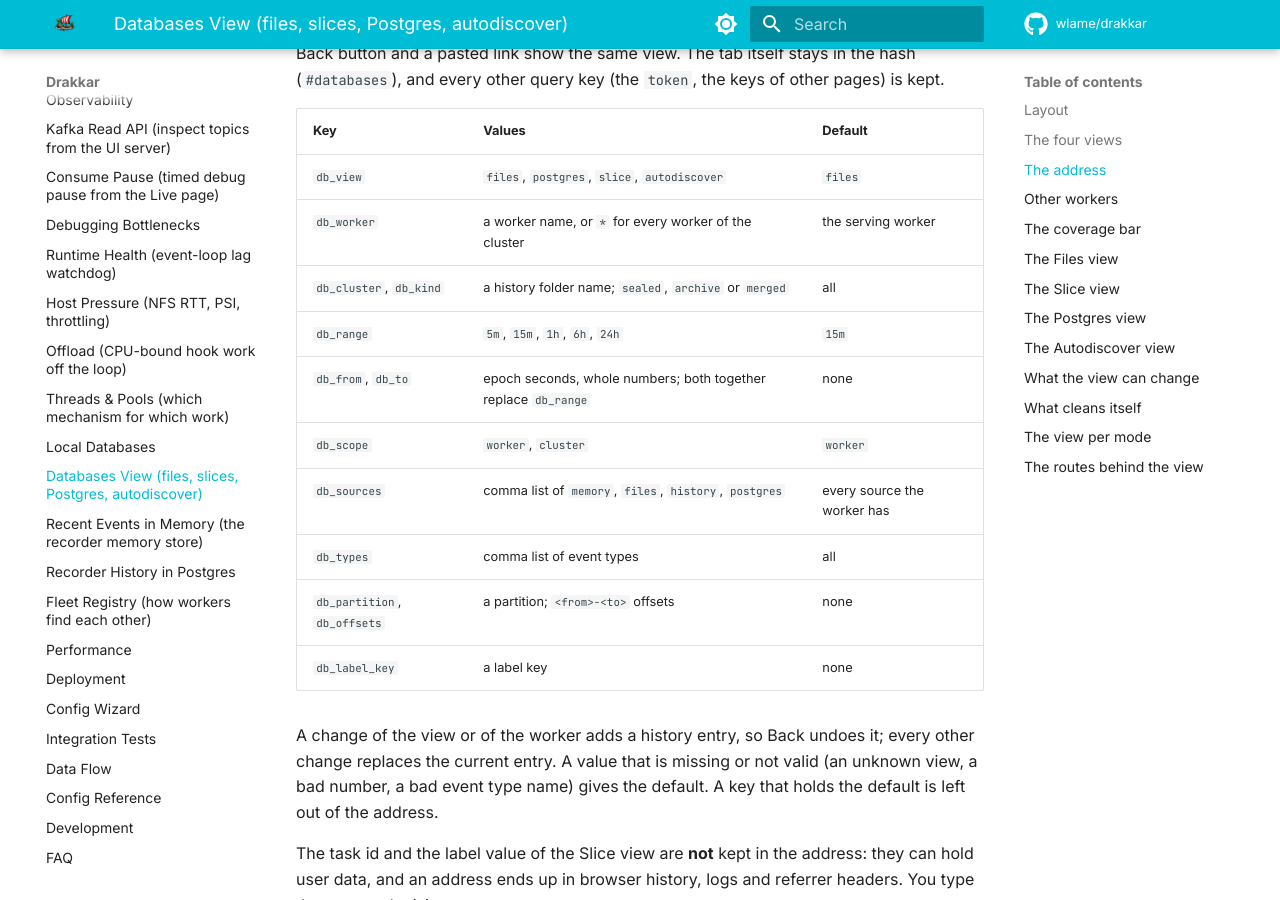
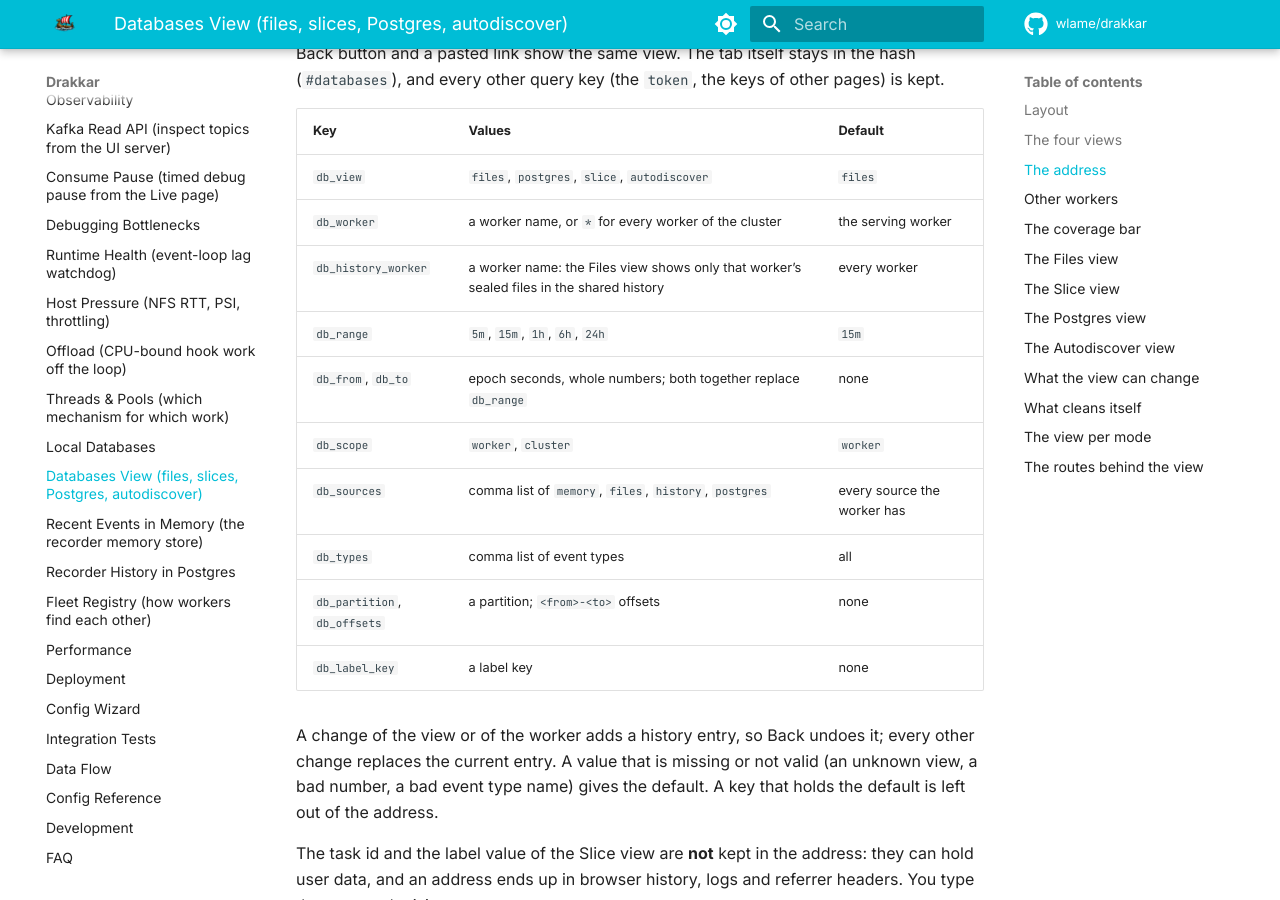
Before and after one commit to wlame/drakkar, an MkDocs documentation site: the page built from docs/databases-view.md, in a window 1280 px wide and 900 px high, scrolled down 1474 px. Built offline with MkDocs 1.6.1 and Material for MkDocs 9.7.7, drawn with Linux system fonts in a browser that asks for light colours; comment, search, counter and statistics services are not loaded.

Commit message:
List the history worker filter key of the Databases tab and drop the two keys that did nothing.

```diff
--- a/docs/databases-view.md
+++ b/docs/databases-view.md
@@ -57,7 +57,7 @@ The tab itself stays in the hash (`#databases`), and every other query key
 |---|---|---|
 | `db_view` | `files`, `postgres`, `slice`, `autodiscover` | `files` |
 | `db_worker` | a worker name, or `*` for every worker of the cluster | the serving worker |
-| `db_cluster`, `db_kind` | a history folder name; `sealed`, `archive` or `merged` | all |
+| `db_history_worker` | a worker name: the Files view shows only that worker's sealed files in the shared history | every worker |
 | `db_range` | `5m`, `15m`, `1h`, `6h`, `24h` | `15m` |
 | `db_from`, `db_to` | epoch seconds, whole numbers; both together replace `db_range` | none |
 | `db_scope` | `worker`, `cluster` | `worker` |
```
